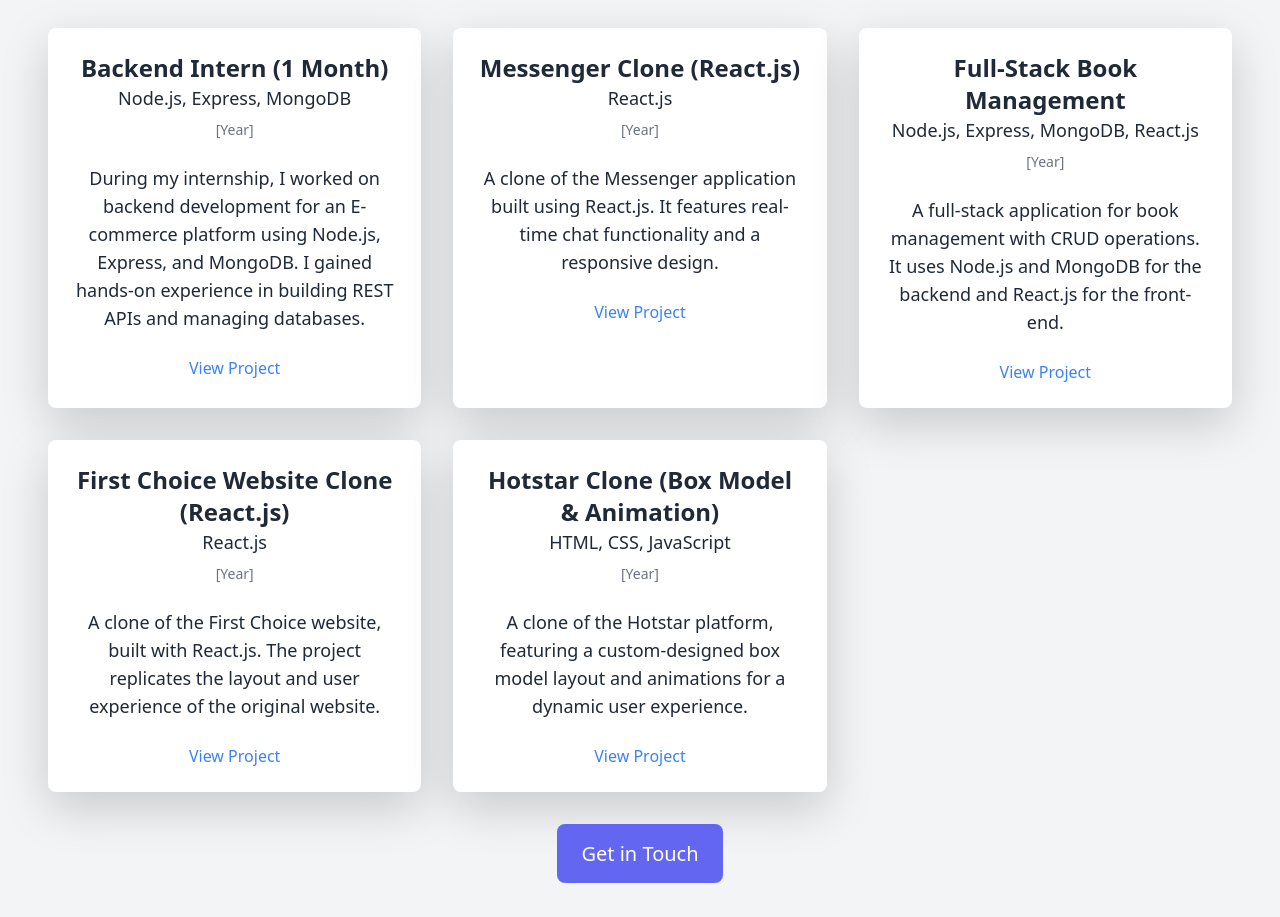
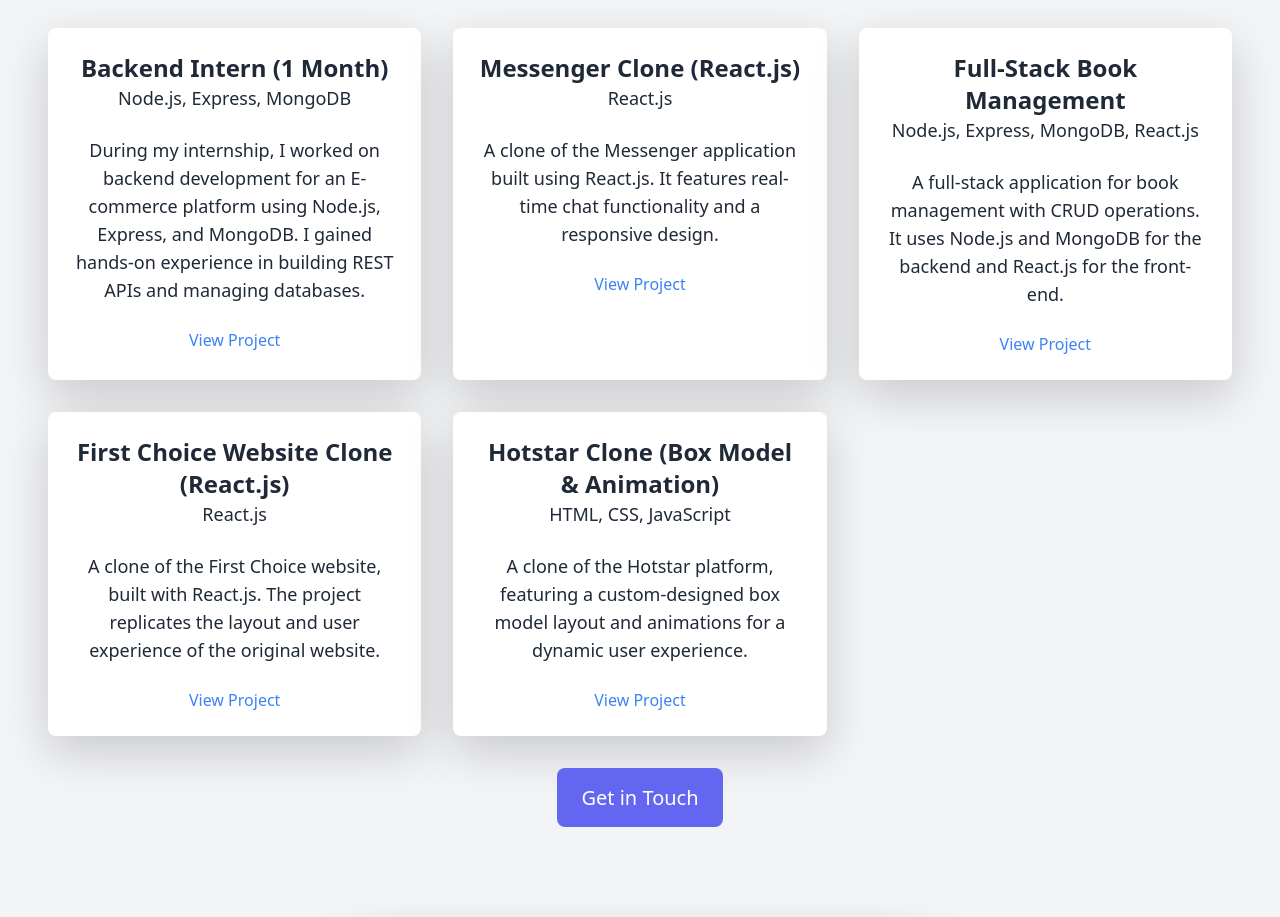
Before and after one commit to Aravind2556/portfolio, a React (Create React App) app: page / in a window 1280 px wide. Shown: the part 3140-4057 px from the top of the page. Built offline with nearby package versions, Linux system fonts and the light colour scheme.

Commit message:
updating project comment

```diff
--- a/src/components/Project.js
+++ b/src/components/Project.js
@@ -16,7 +16,7 @@ export const Project = () => {
         <div className="bg-white p-6 rounded-lg shadow-lg hover:shadow-xl transition-all">
           <h3 className="text-2xl font-semibold">Backend Intern (1 Month)</h3>
           <p className="text-lg">Node.js, Express, MongoDB</p>
-          <p className="text-sm mt-2 text-gray-500">[Year]</p>
+
           <p className="text-lg mt-4">
             During my internship, I worked on backend development for an E-commerce platform using Node.js, Express, and MongoDB.
             I gained hands-on experience in building REST APIs and managing databases.
@@ -28,7 +28,7 @@ export const Project = () => {
         <div className="bg-white p-6 rounded-lg shadow-lg hover:shadow-xl transition-all">
           <h3 className="text-2xl font-semibold">Messenger Clone (React.js)</h3>
           <p className="text-lg">React.js</p>
-          <p className="text-sm mt-2 text-gray-500">[Year]</p>
+
           <p className="text-lg mt-4">
             A clone of the Messenger application built using React.js. It features real-time chat functionality and a responsive design.
           </p>
@@ -39,7 +39,7 @@ export const Project = () => {
         <div className="bg-white p-6 rounded-lg shadow-lg hover:shadow-xl transition-all">
           <h3 className="text-2xl font-semibold">Full-Stack Book Management</h3>
           <p className="text-lg">Node.js, Express, MongoDB, React.js</p>
-          <p className="text-sm mt-2 text-gray-500">[Year]</p>
+
           <p className="text-lg mt-4">
             A full-stack application for book management with CRUD operations. It uses Node.js and MongoDB for the backend and React.js for the front-end.
           </p>
@@ -50,7 +50,7 @@ export const Project = () => {
         <div className="bg-white p-6 rounded-lg shadow-lg hover:shadow-xl transition-all">
           <h3 className="text-2xl font-semibold">First Choice Website Clone (React.js)</h3>
           <p className="text-lg">React.js</p>
-          <p className="text-sm mt-2 text-gray-500">[Year]</p>
+
           <p className="text-lg mt-4">
             A clone of the First Choice website, built with React.js. The project replicates the layout and user experience of the original website.
           </p>
@@ -61,7 +61,7 @@ export const Project = () => {
         <div className="bg-white p-6 rounded-lg shadow-lg hover:shadow-xl transition-all">
           <h3 className="text-2xl font-semibold">Hotstar Clone (Box Model & Animation)</h3>
           <p className="text-lg">HTML, CSS, JavaScript</p>
-          <p className="text-sm mt-2 text-gray-500">[Year]</p>
+
           <p className="text-lg mt-4">
             A clone of the Hotstar platform, featuring a custom-designed box model layout and animations for a dynamic user experience.
           </p>
```
